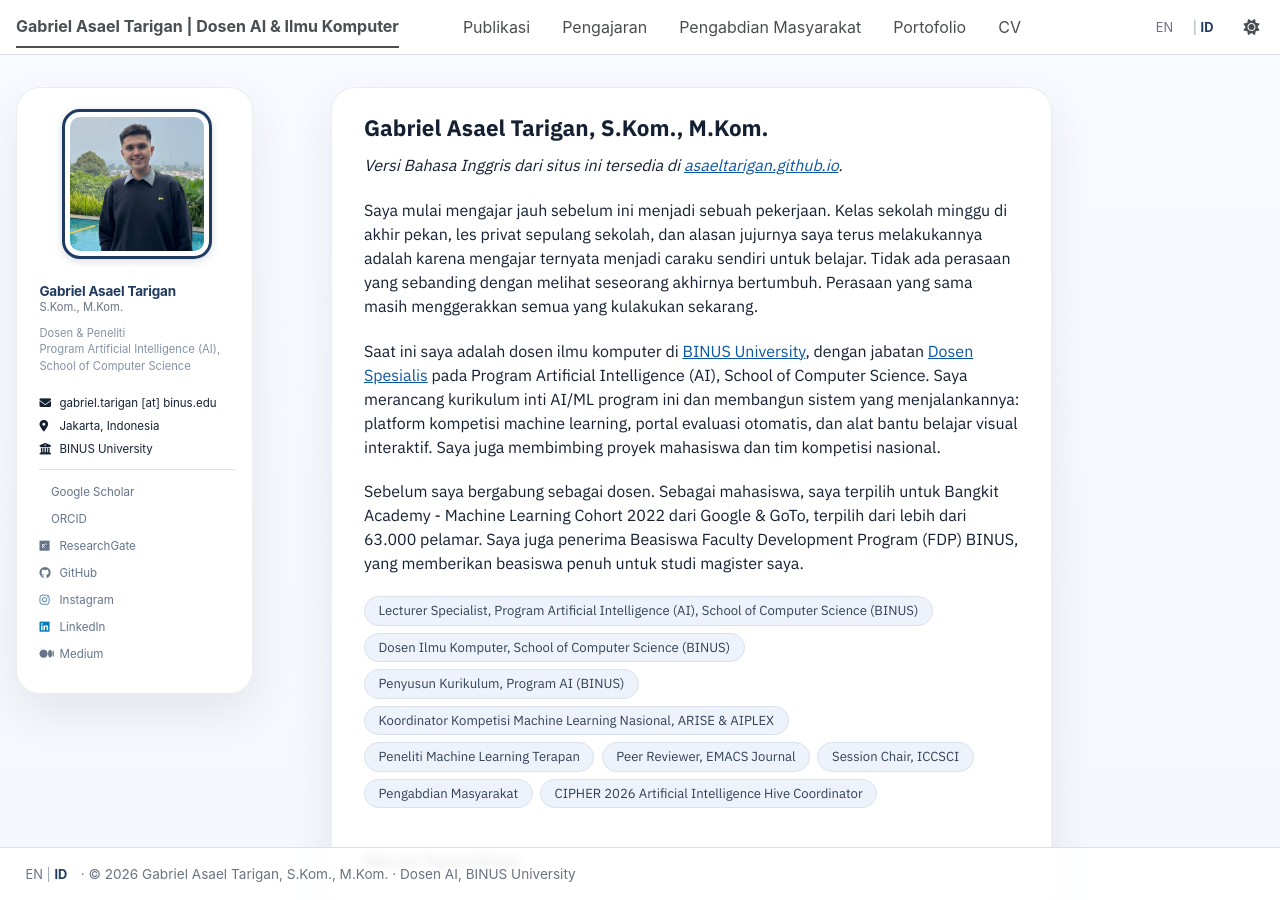
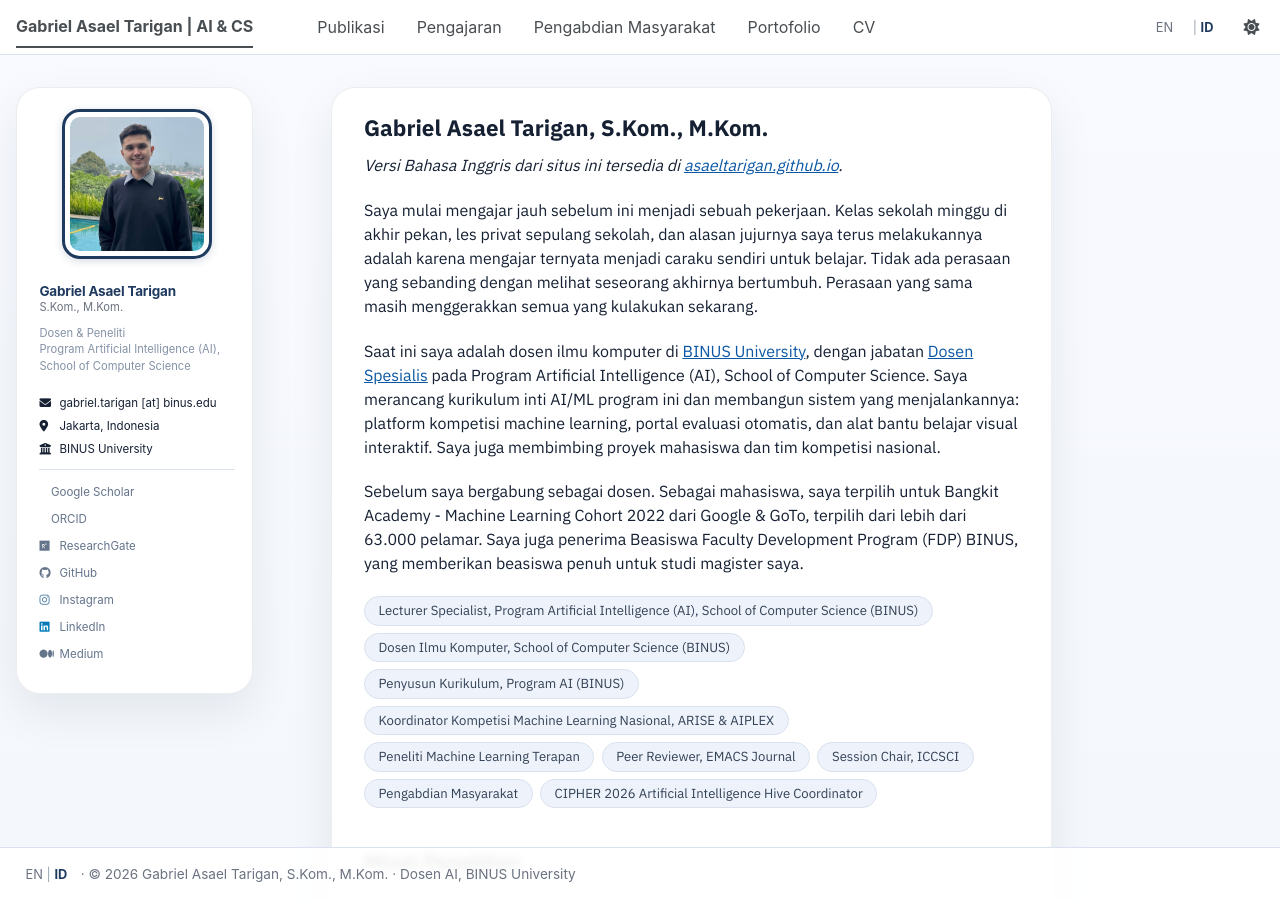
Before and after one commit to asaeltarigan/id, a Jekyll site: the page built from _pages/about.md, in a window 1280 px wide and 900 px high. Built offline with Jekyll 4.4.1, drawn with Linux system fonts in a browser that asks for light colours; a style sheet for code colours, icons or effects is not loaded; part of the change alters nothing that is shown.

```diff
--- a/_config.yml
+++ b/_config.yml
@@ -9,7 +9,8 @@
 # Basic Site Settings
 locale                   : "id-ID"
 site_theme               : "default" # The available themes options are "default", "air", "sunrise", "mint", "dirt" and "contrast"
-title                    : "Gabriel Asael Tarigan | Dosen AI & Ilmu Komputer"
+title                    : "Gabriel Asael Tarigan | Dosen Artificial Intelligence & Ilmu Komputer"
+masthead_title           : "Gabriel Asael Tarigan | AI & CS" # bentuk pendek untuk bilah atas
 title_separator          : "-"
 name                     : &name "Gabriel Asael Tarigan"
 description              : &description "Gabriel Asael Tarigan, S.Kom., M.Kom. - Dosen & Peneliti pada Program Artificial Intelligence (AI), School of Computer Science, BINUS University, Jakarta. Dosen ilmu komputer yang merancang kurikulum AI/ML, membangun sistem machine learning, dan meneliti deep learning untuk peramalan deret waktu."
--- a/_includes/masthead.html
+++ b/_includes/masthead.html
@@ -5,7 +5,7 @@
       <nav id="site-nav" class="greedy-nav">
         <ul class="visible-links">
           <li class="masthead__menu-item masthead__menu-item--lg persist {% if page.url == '/' or page.url == '/index.html' %}selected{% endif %}">
-            <a href="{{ base_path }}/">{{ site.title }}</a>
+            <a href="{{ base_path }}/">{{ site.masthead_title | default: site.title }}</a>
           </li>
           {% for link in site.data.navigation.main %}
             {% if link.url contains 'http' %}
--- a/_pages/about.md
+++ b/_pages/about.md
@@ -1,7 +1,7 @@
 ---
 permalink: /
 title: "Gabriel Asael Tarigan, S.Kom., M.Kom."
-seo_title: "Gabriel Asael Tarigan | Dosen AI & Ilmu Komputer"
+seo_title: "Gabriel Asael Tarigan | Dosen Artificial Intelligence & Ilmu Komputer"
 description: "Gabriel Asael Tarigan adalah dosen dan peneliti ilmu komputer di BINUS University, mengajar pada Program Artificial Intelligence (AI), School of Computer Science. Bidangnya machine learning terapan, sistem ML, dan MLOps, serta perancangan kurikulum AI."
 author_profile: true
 redirect_from:
```
